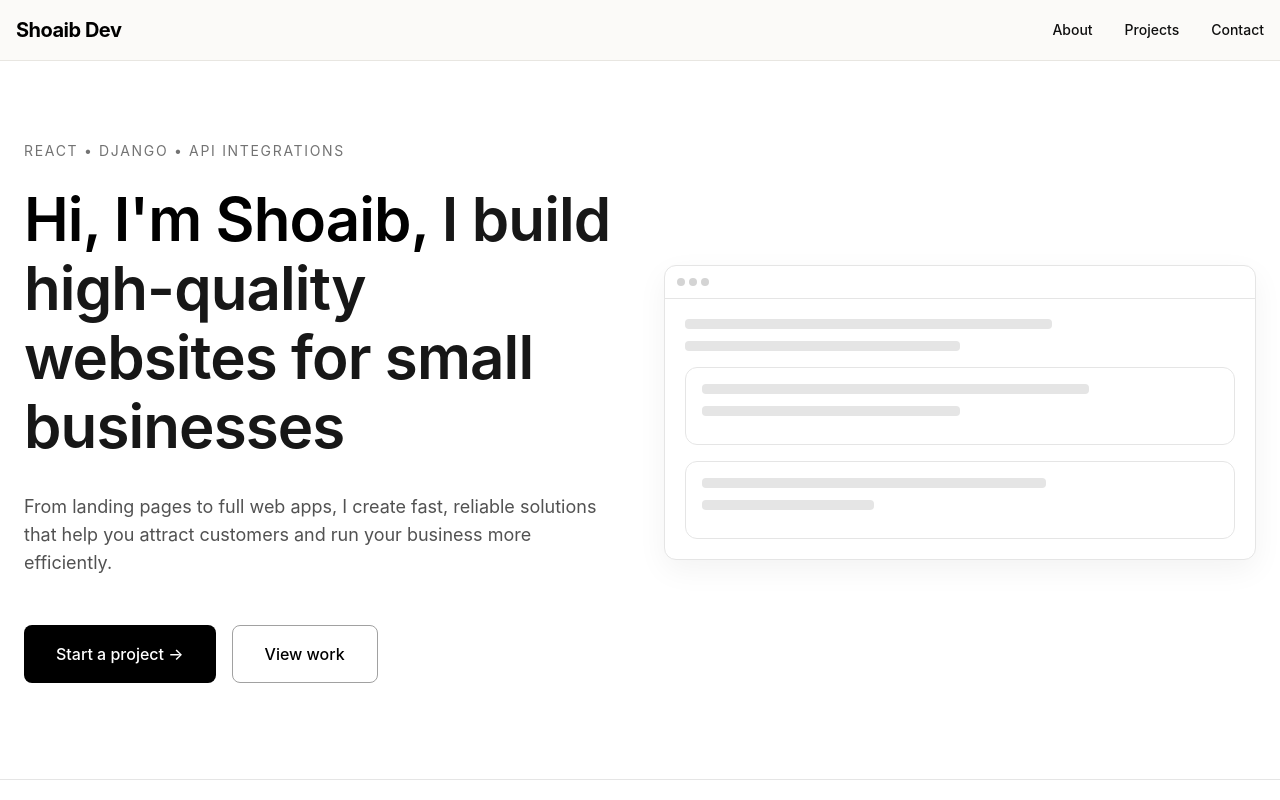
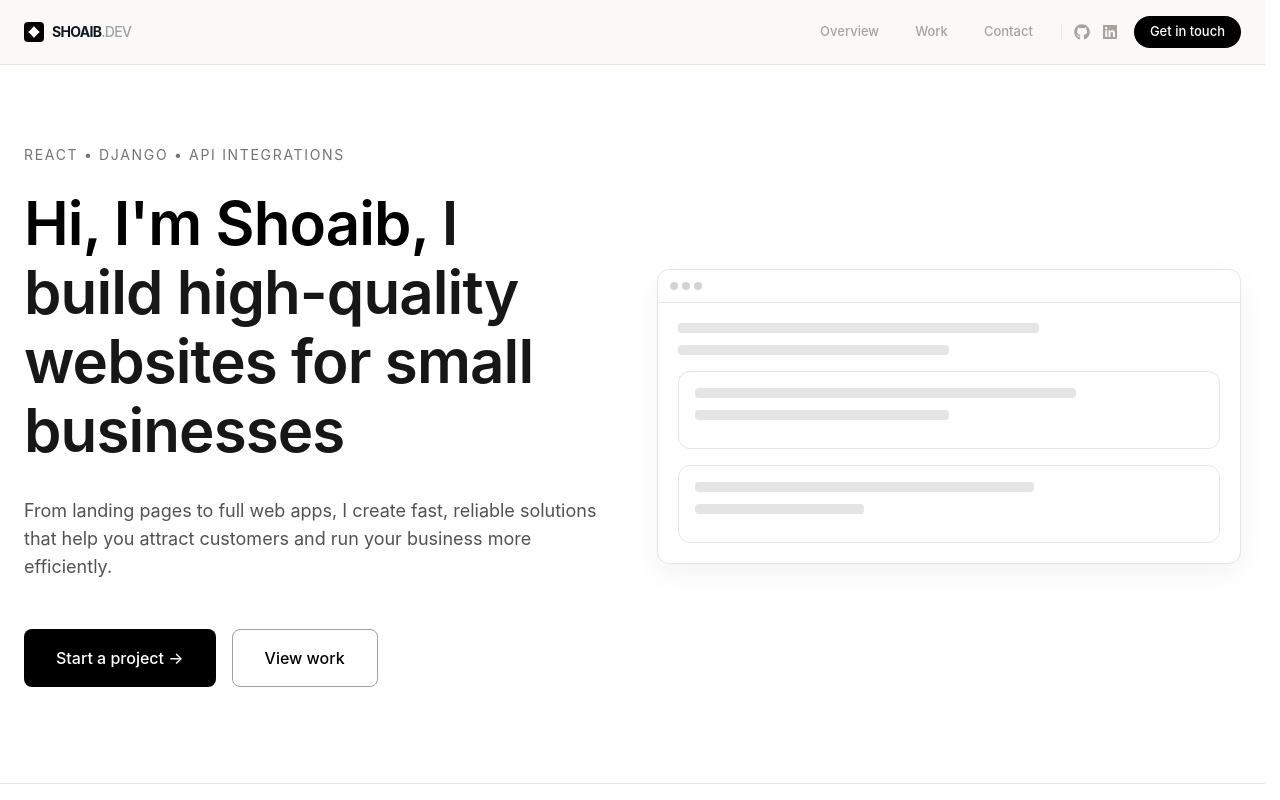
Before and after one commit to codewithshoaib-dev/Portfolio, a React (Vite) app in the folder web/: page / in a window 1280 px wide. Shown: the top 800 px of the page. Built offline with nearby package versions, Linux system fonts and the light colour scheme.

Commit message:
refactor(navbar): add accessible contact modal with email/social links and improved UX

```diff
--- a/web/src/index.css
+++ b/web/src/index.css
@@ -26,6 +26,8 @@
 
   /* Radius */
   --radius: 0.5rem;
+
+  scrollbar-gutter: stable;
 }
 
 
@@ -169,3 +171,7 @@
 
 
 }
+
+.ease-premium {
+  transition-timing-function: cubic-bezier(0.16, 1, 0.3, 1);
+}
--- /dev/null
+++ b/web/src/landingpage/contactmodal.tsx
@@ -0,0 +1,85 @@
+import { useEffect } from "react";
+import { FaGithub, FaLinkedin } from "react-icons/fa";
+
+type Props = {
+  isOpen: boolean;
+  onClose: () => void;
+};
+
+export default function ContactModal({ isOpen, onClose }: Props) {
+  useEffect(() => {
+    document.body.style.overflow = isOpen ? "hidden" : "auto";
+
+    // Close on Escape key
+    const handleKeyDown = (e: KeyboardEvent) => {
+      if (e.key === "Escape") onClose();
+    };
+
+    if (isOpen) window.addEventListener("keydown", handleKeyDown);
+
+    return () => {
+      window.removeEventListener("keydown", handleKeyDown);
+    };
+  }, [isOpen, onClose]);
+
+  if (!isOpen) return null;
+
+  const handleEmailRedirect = () => {
+    window.location.href =
+      "mailto:youremail@example.com?subject=Project Inquiry&body=Hi Shoaib,%0A%0AI'd like to discuss a project with you.";
+  };
+
+  return (
+    <div
+      className="fixed inset-0 z-50 flex items-center justify-center bg-background/60 backdrop-blur-sm"
+      onClick={onClose} // click outside closes
+    >
+      {/* Modal */}
+      <div
+        className="w-full max-w-md bg-card border border-border rounded-lg p-6 shadow-lg"
+        onClick={(e) => e.stopPropagation()} // prevent inside click closing
+      >
+        {/* Header */}
+        <div className="space-y-1">
+          <h3 className="text-base font-semibold text-foreground">
+            Get in touch
+          </h3>
+          <p className="text-sm text-muted-foreground">
+            This will open your email app with a pre-filled message so you can
+            quickly reach out.
+          </p>
+        </div>
+
+        {/* Actions */}
+        <div className="mt-6 flex flex-col gap-3">
+          <button
+            type="button"
+            onClick={handleEmailRedirect}
+            className="w-full bg-primary text-primary-foreground py-2 rounded-md text-sm font-medium hover:opacity-90 transition-opacity"
+          >
+            Open Email Draft
+          </button>
+
+          <a
+            href="https://linkedin.com/in/yourusername"
+            target="_blank"
+            rel="noopener noreferrer"
+            className="flex items-center justify-center gap-2 w-full py-2 rounded-md text-sm font-medium border border-border text-foreground hover:bg-secondary transition-colors"
+          >
+            <FaLinkedin className="w-4 h-4" />
+            Message on LinkedIn
+          </a>
+
+          {/* Improved Cancel */}
+          <button
+            type="button"
+            onClick={onClose}
+            className="w-full py-2 rounded-md text-sm font-medium text-muted-foreground border border-border hover:text-foreground bg-secondary transition-colors focus:outline-none focus:ring-2 focus:ring-primary focus:ring-offset-2"
+          >
+            Cancel
+          </button>
+        </div>
+      </div>
+    </div>
+  );
+}
--- a/web/src/landingpage/navbar.tsx
+++ b/web/src/landingpage/navbar.tsx
@@ -1,9 +1,34 @@
-
-
-import { useState } from "react";
+import { useState, useEffect } from "react";
+import { FaGithub, FaLinkedin, FaTwitter } from "react-icons/fa";
+import ContactModal from "./contactmodal";
 
 export default function Navbar() {
   const [isOpen, setIsOpen] = useState(false);
+  const [isContactOpen, setIsContactOpen] = useState(false);
+
+  useEffect(() => {
+    document.body.style.overflow = isOpen ? "hidden" : "auto";
+  }, [isOpen]);
+
+  const navLinks = [
+    { label: "Overview", id: "about" },
+    { label: "Work", id: "projects" },
+    { label: "Contact", id: "contact" },
+  ];
+
+  // Replace with real URLs
+  const socials = [
+    {
+      label: "GitHub",
+      href: "https://github.com/codewithshoaib-dev/",
+      icon: FaGithub,
+    },
+    {
+      label: "LinkedIn",
+      href: "https://linkedin.com/in/yourusername",
+      icon: FaLinkedin,
+    },
+  ];
 
   const scrollToSection = (id: string) => {
     const element = document.getElementById(id);
@@ -12,69 +37,150 @@ export default function Navbar() {
   };
 
   return (
-    <nav className="sticky top-0 w-full bg-background/80 backdrop-blur-md border-b border-border z-50">
-      <div className="container-max flex items-center justify-between py-4 px-4">
-        <div className="text-xl font-bold tracking-tight">Shoaib Dev</div>
+    <nav className="sticky top-0 w-full bg-background border-b border-border z-100 transition-colors duration-300">
+      <div className="max-w-7xl mx-auto flex items-center justify-between h-16 px-6 relative">
+        {/* Brand */}
+        <div
+          className="flex items-center gap-2 cursor-pointer group"
+          onClick={() => window.scrollTo({ top: 0, behavior: "smooth" })}
+        >
+          <div className="w-5 h-5 bg-black rounded-sm flex items-center justify-center">
+            <div className="w-2 h-2 bg-white rotate-45" />
+          </div>
+          <span className="text-sm font-bold tracking-tighter text-gray-900 uppercase">
+            Shoaib<span className="text-gray-400 font-medium">.Dev</span>
+          </span>
+        </div>
 
-        {/* Desktop Menu */}
-        <div className="hidden md:flex gap-8">
-          {[
-            { label: "About", id: "about" },
-            { label: "Projects", id: "projects" },
-            { label: "Contact", id: "contact" },
-          ].map((item) => (
+        {/* Desktop */}
+        <div className="hidden md:flex items-center gap-1">
+          {navLinks.map((item) => (
             <button
               key={item.id}
               onClick={() => scrollToSection(item.id)}
-              className="text-sm font-medium text-foreground hover:text-accent transition-colors"
+              className="px-4 py-1.5 text-[13px] font-medium text-muted hover:text-foreground hover:bg-card rounded-full transition-colors duration-200"
             >
               {item.label}
             </button>
           ))}
+
+          <div className="h-4 w-px bg-gray-200 mx-2" />
+
+          {/* Social Icons */}
+          <div className="flex items-center gap-3">
+            {socials.map(({ label, href, icon: Icon }) => (
+              <a
+                key={label}
+                href={href}
+                target="_blank"
+                rel="noopener noreferrer"
+                className="text-muted hover:text-foreground transition-colors duration-200"
+                aria-label={label}
+              >
+                <Icon className="w-4 h-4" />
+              </a>
+            ))}
+          </div>
+
+          <button
+            onClick={() => setIsContactOpen(true)}
+            className="ml-3 bg-black text-white px-4 py-1.5 rounded-full text-[13px] font-medium hover:bg-gray-800 transition-colors"
+          >
+            Get in touch
+          </button>
         </div>
 
-        {/* Mobile Menu Button */}
+        {/* Mobile Toggle */}
         <button
-          className="md:hidden p-2"
+          className="relative z-120 md:hidden flex flex-col gap-1.25 p-2 items-end outline-none group"
           onClick={() => setIsOpen(!isOpen)}
-          aria-label="Toggle menu"
         >
-          <svg
-            className="w-6 h-6"
-            fill="none"
-            stroke="currentColor"
-            viewBox="0 0 24 24"
-          >
-            <path
-              strokeLinecap="round"
-              strokeLinejoin="round"
-              strokeWidth={2}
-              d={isOpen ? "M6 18L18 6M6 6l12 12" : "M4 6h16M4 12h16M4 18h16"}
-            />
-          </svg>
+          <span
+            className={`h-0.5 bg-foreground transition-[transform,width] duration-200 ease-out ${
+              isOpen ? "w-6 translate-y-1.75 rotate-45" : "w-6"
+            }`}
+          />
+          <span
+            className={`h-0.5 bg-foreground transition-[width,opacity] duration-200 ${
+              isOpen ? "w-0 opacity-0" : "w-4"
+            }`}
+          />
+          <span
+            className={`h-0.5 bg-foreground transition-[transform,width] duration-200 ${
+              isOpen ? "w-6 -translate-y-1.75 -rotate-45" : "w-5"
+            }`}
+          />
         </button>
 
         {/* Mobile Menu */}
-        {isOpen && (
-          <div className="absolute top-full left-0 right-0 bg-background border-b border-border md:hidden">
-            <div className="flex flex-col gap-4 p-4">
-              {[
-                { label: "About", id: "about" },
-                { label: "Projects", id: "projects" },
-                { label: "Contact", id: "contact" },
-              ].map((item) => (
+        <div
+          className={`fixed inset-0 w-full h-screen bg-card z-110 md:hidden transition-transform duration-300 ease-premium ${
+            isOpen ? "translate-y-0 opacity-100" : "-translate-y-full opacity-0"
+          }`}
+        >
+          <div className="flex flex-col justify-center h-full px-8 sm:px-12 gap-10">
+            {/* Header */}
+            <div className="space-y-1">
+              <span className="text-[10px] uppercase tracking-[0.4em] text-muted font-bold">
+                Menu
+              </span>
+              <div className="h-px w-8 bg-gray-200" />
+            </div>
+
+            {/* Nav */}
+            <div className="flex flex-col gap-6">
+              {navLinks.map((item, index) => (
                 <button
                   key={item.id}
                   onClick={() => scrollToSection(item.id)}
-                  className="text-left text-sm font-medium text-foreground hover:text-accent transition-colors"
+                  style={{
+                    transitionDelay: isOpen ? `${index * 50 + 100}ms` : "0ms",
+                  }}
+                  className={`group flex items-center gap-4 text-5xl font-light tracking-tighter text-foreground transition-all duration-500 ${
+                    isOpen
+                      ? "translate-y-0 opacity-100"
+                      : "translate-y-8 opacity-0"
+                  }`}
                 >
-                  {item.label}
+                  <span className="text-xs font-mono text-muted group-hover:text-foreground">
+                    0{index + 1}
+                  </span>
+                  <span className="hover:pl-4 transition-[padding] duration-300">
+                    {item.label}
+                  </span>
                 </button>
               ))}
             </div>
+
+            {/* Socials */}
+            <div
+              className={`mt-6 transition-opacity duration-700 delay-400 ${
+                isOpen ? "opacity-100" : "opacity-0"
+              }`}
+            >
+              <div className="h-px w-full bg-gray-100 mb-4" />
+
+              <div className="flex gap-6">
+                {socials.map(({ label, href, icon: Icon }) => (
+                  <a
+                    key={label}
+                    href={href}
+                    target="_blank"
+                    rel="noopener noreferrer"
+                    className="flex items-center gap-2 text-sm text-muted-foreground hover:text-foreground transition-colors"
+                  >
+                    <Icon className="w-4 h-4" />
+                    <span className="uppercase tracking-wide text-xs">
+                      {label}
+                    </span>
+                  </a>
+                ))}
+              </div>
+            </div>
           </div>
-        )}
+        </div>
       </div>
+      <ContactModal isOpen={isContactOpen} onClose={() => setIsContactOpen(false)}  />
     </nav>
   );
 }
```
